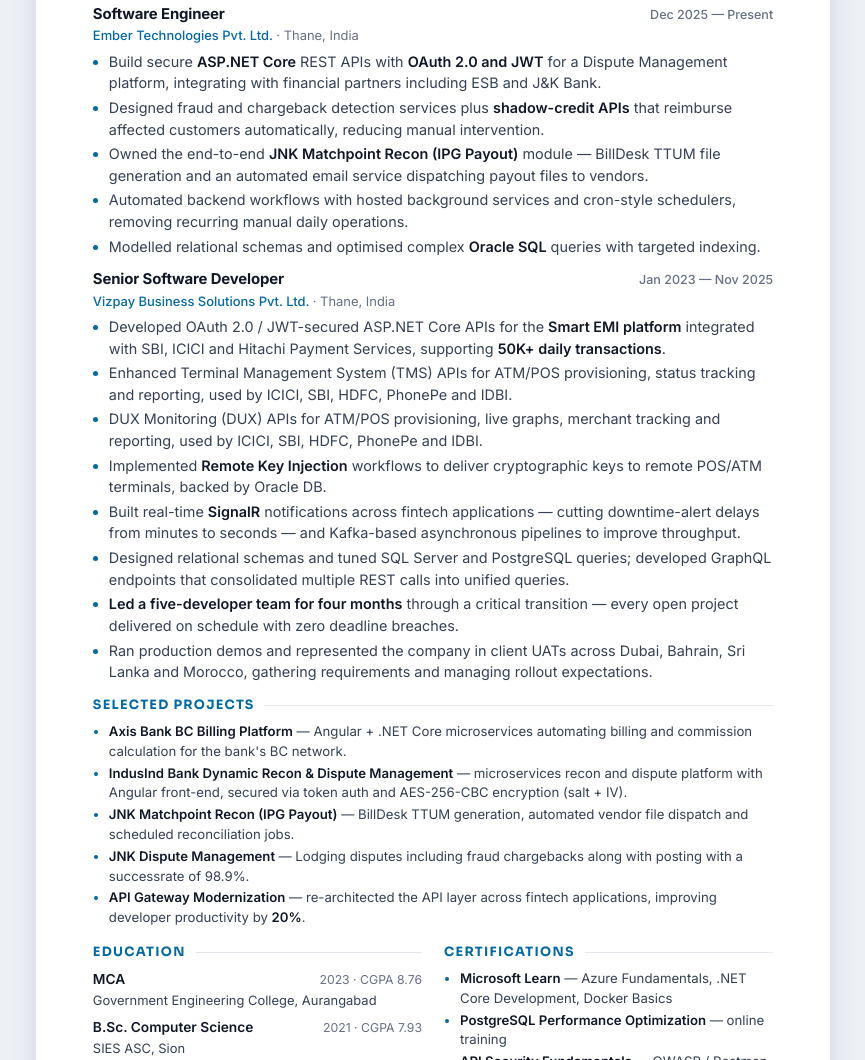
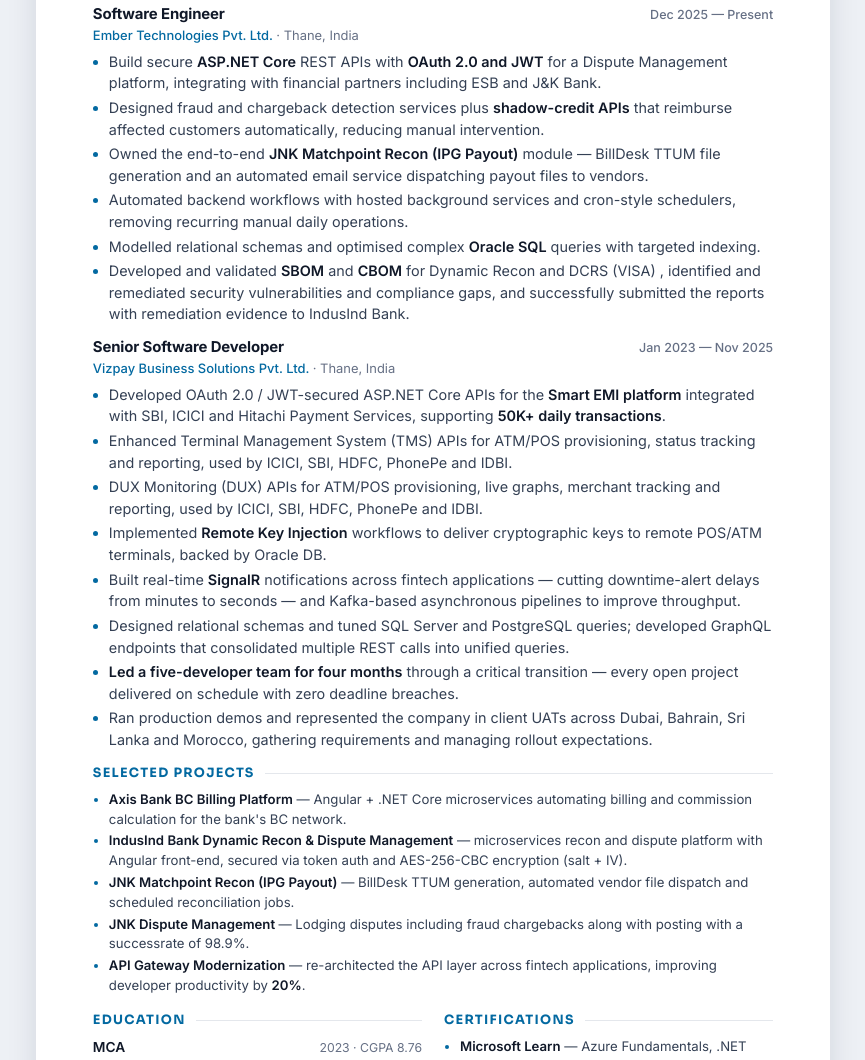
Before and after one commit to 1neboy/portfolio, a plain HTML site: page resume.html in a window 1280 px wide. Shown: the part 745-1805 px from the top of the page, without its empty margins (207-1072 px from the left). Drawn offline with Linux system fonts and the light colour scheme.

Commit message:
Update resume.html

```diff
--- a/resume.html
+++ b/resume.html
@@ -323,6 +323,7 @@
           <li>Owned the end-to-end <strong>JNK Matchpoint Recon (IPG Payout)</strong> module — BillDesk TTUM file generation and an automated email service dispatching payout files to vendors.</li>
           <li>Automated backend workflows with hosted background services and cron-style schedulers, removing recurring manual daily operations.</li>
           <li>Modelled relational schemas and optimised complex <strong>Oracle SQL</strong> queries with targeted indexing.</li>
+          <li>Developed and validated <strong>SBOM</strong> and <strong>CBOM</strong> for Dynamic Recon and DCRS (VISA) , identified and remediated security vulnerabilities and compliance gaps, and successfully submitted the reports with remediation evidence to IndusInd Bank.</li>
         </ul>
       </article>
 
```
